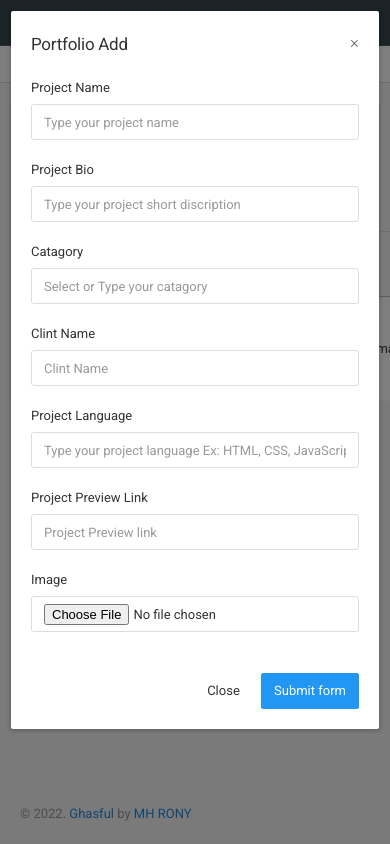
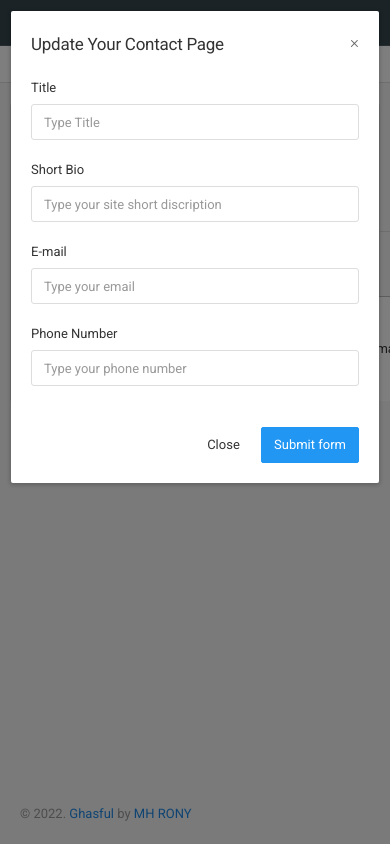
Before and after one commit to dev-mhrony/Personal-Portfolio-Admin-Panel-in-html-css-by-MH-RONYs, a PHP site: page /contact.php in a window 390 px wide, after a click that opens the changed part; the page is wider, and only the part inside the window is pictured. Run offline with PHP 8.4, Linux system fonts and the light colour scheme; style sheets or scripts are compiled from the project's sources; some libraries are stand-ins or nearby versions.

Commit message:
Last update : 22/06/2022

```diff
--- a/contact.php
+++ b/contact.php
@@ -57,66 +57,39 @@
                             <div class="modal-content">
                                 <div class="modal-header">
                                     <button type="button" class="close" data-dismiss="modal">&times;</button>
-                                    <h5 class="modal-title">Portfolio Add</h5>
+                                    <h5 class="modal-title">Update Your Contact Page</h5>
                                 </div>
 
                                 <form action="#" class="form-horizontal">
                                     <div class="modal-body">
                                         <div class="form-group">
-                                            <label class="control-label col-sm-3">Project Name</label>
+                                            <label class="control-label col-sm-3">Title</label>
                                             <div class="col-sm-9">
-                                                <input type="text" placeholder="Type your project name"
+                                                <input type="text" placeholder="Type Title" class="form-control">
+                                            </div>
+                                        </div>
+
+                                        <div class="form-group">
+                                            <label class="control-label col-sm-3">Short Bio</label>
+                                            <div class="col-sm-9">
+                                                <input type="text" placeholder="Type your site short discription "
                                                     class="form-control">
                                             </div>
                                         </div>
 
                                         <div class="form-group">
-                                            <label class="control-label col-sm-3">Project Bio</label>
+                                            <label class="control-label col-sm-3">E-mail</label>
                                             <div class="col-sm-9">
-                                                <input type="text" placeholder="Type your project short discription "
-                                                    class="form-control">
+                                                <input type="text" placeholder="Type your email" class="form-control">
                                             </div>
                                         </div>
 
-                                        <div class="form-group">
-                                            <label class="control-label col-sm-3">Catagory</label>
-                                            <div class="col-sm-9">
-                                                <input type="text" placeholder="Select or Type your catagory"
-                                                    class="form-control">
-                                            </div>
-                                        </div>
 
                                         <div class="form-group">
-                                            <label class="control-label col-sm-3">Clint Name</label>
+                                            <label class="control-label col-sm-3">Phone Number</label>
                                             <div class="col-sm-9">
-                                                <input type="text" placeholder="Clint Name" data-mask="+99-99-9999-9999"
+                                                <input type="text" placeholder="Type your phone number"
                                                     class="form-control">
-                                            </div>
-                                        </div>
-
-                                        <div class="form-group">
-                                            <label class="control-label col-sm-3">Project
-                                                Language</label>
-                                            <div class="col-sm-9">
-                                                <input type="text"
-                                                    placeholder="Type your project language Ex: HTML, CSS, JavaScript"
-                                                    class="form-control">
-                                            </div>
-                                        </div>
-
-                                        <div class="form-group">
-                                            <label class="control-label col-sm-3">Project Preview
-                                                Link</label>
-                                            <div class="col-sm-9">
-                                                <input type="text" placeholder="Project Preview link"
-                                                    class="form-control">
-                                            </div>
-                                        </div>
-
-                                        <div class="form-group">
-                                            <label class="control-label col-sm-3">Image</label>
-                                            <div class="col-sm-9">
-                                                <input type="file" placeholder="" class="form-control">
                                             </div>
                                         </div>
                                     </div>
--- a/portfoli.php
+++ b/portfoli.php
@@ -80,7 +80,7 @@
                                                 <div class="modal-header">
                                                     <button type="button" class="close"
                                                         data-dismiss="modal">&times;</button>
-                                                    <h5 class="modal-title">Portfolio Add</h5>
+                                                    <h5 class="modal-title">Portfolio Update</h5>
                                                 </div>
 
                                                 <form action="#" class="form-horizontal">
```
Also changed, not shown: social_link.php (+5 -47 lines).
